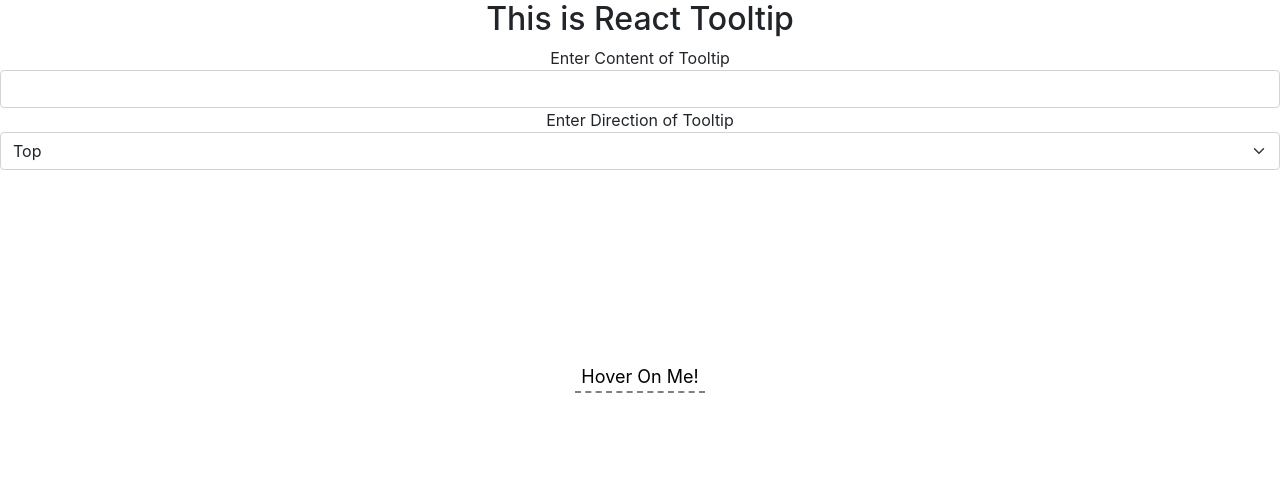
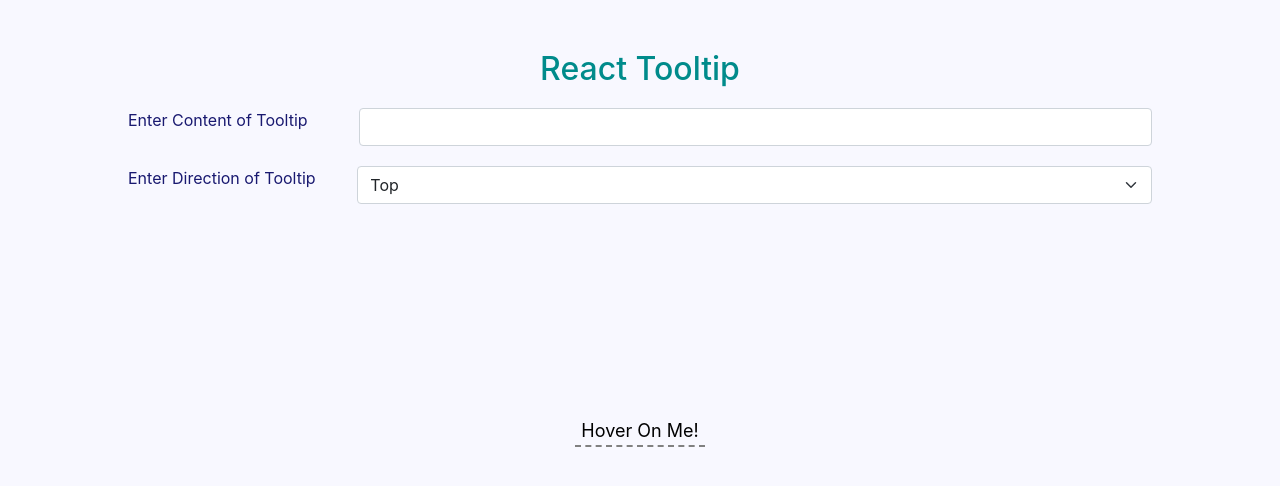
Before and after one commit to Engaurav/React-Tooltip, a React (Create React App) app: page / in a window 1280 px wide. Shown: the top 486 px of the page. Built offline with nearby package versions, Linux system fonts and the light colour scheme.

Commit message:
Finalising CSS and Comments

```diff
--- a/src/App.css
+++ b/src/App.css
@@ -1,8 +1,17 @@
-.App {
-  text-align: center;
+/* css for body */
+body{
+  background: ghostwhite;
 }
 
 
+
+/* css for app component */
+.App {
+  text-align: center;
+  margin-top: 50px;
+}
+
+/* css for button in button component */
 .button{
   cursor: pointer;
   background: none;
@@ -10,3 +19,26 @@
   border-bottom: dashed 2px gray;
   font-size: large;
 }
+
+/* css for h2 heading */
+h2{
+  color: darkcyan;
+}
+
+
+/* css for form div */
+.form-div{
+  display: flex;
+  justify-content: space-between;
+  margin: 20px 0;
+  width: 80%;
+  margin-left: 10%;
+}
+
+/* css for form label */
+.form-div label{
+  width: 300px;
+  text-align: left;
+  font-weight: 400;
+  color: midnightblue;
+}
--- a/src/App.js
+++ b/src/App.js
@@ -4,46 +4,58 @@
 import Tooltip from "./components/Tooltip";
 
 export default class App extends Component {
+
+  // constructor to create state for this class
   constructor() {
     super();
     this.state = {
       direction: "top",
-      content : "Hover Content"
+      content: "Hover Content",
     };
   }
 
-
+  // function to handle input content for hover
   handleContentInput = (e) => {
     console.log(e.target.value);
-    if(e.target.value.length > 0){
+    if (e.target.value.length > 0) {
       this.setState({
-        content : e.target.value
-      })
-    }else{
+        content: e.target.value,
+      });
+    } else {
       this.setState({
-        content : "Hover Content"
-      })
+        content: "Hover Content",
+      });
     }
+  };
 
-  }
+  // function to handle direction according to select option
   handleDirectionInput = (e) => {
-    console.log(e.target.value)
+    console.log(e.target.value);
     this.setState({
-      direction: e.target.value
-    })
-  }
+      direction: e.target.value,
+    });
+  };
   render() {
     return (
       <div className="App">
+        {/* Start :For Input Value to Change Direction & Content of Tooltip */}
         <div>
-          <h2>This is React Tooltip</h2>
-          <div>
-            <label>Enter Content of Tooltip</label>
-            <input type="text" className="form-control"  onKeyUp={this.handleContentInput} />
+          {/* heading */}
+          <h2>React Tooltip</h2>
+          <div className="form-div">
+            <label className="form-label">Enter Content of Tooltip</label>
+            <input
+              type="text"
+              className="form-control"
+              onKeyUp={this.handleContentInput}
+            />
           </div>
-          <div>
+          <div className="form-div">
             <label>Enter Direction of Tooltip</label>
-            <select className="form-select" onChange={this.handleDirectionInput}>
+            <select
+              className="form-select"
+              onChange={this.handleDirectionInput}
+            >
               <option value="top">Top</option>
               <option value="left">Left</option>
               <option value="right">Right</option>
@@ -51,9 +63,12 @@
             </select>
           </div>
         </div>
+        {/* End :For Input Value to Change Direction & Content of Tooltip */}
 
-
+        {/* This is Tooltip I created */}
+        {/* To use tooltip you have to bind component inside tooltip */}
         <Tooltip content={this.state.content} direction={this.state.direction}>
+          {/* calling button component */}
           <Button />
         </Tooltip>
       </div>
--- a/src/components/Tooltip.js
+++ b/src/components/Tooltip.js
@@ -2,45 +2,49 @@
 import "../css/tooltip.css";
 
 export default class Tooltip extends Component {
+  // constructor to create state for this class
   constructor() {
     super();
     this.state = {
-      direction: "my-tooltiptext t-left",
-      content : "Hover Content"
+      direction: "my-tooltiptext t-top",
+      content: "Hover Content",
     };
   }
 
- hanldeTooltip = () => {
+  //  function to change values if data change
+  hanldeTooltip = () => {
+    // setting content
     this.setState({
-        content : this.props.content,
-    })
-    if(this.props.direction === "top"){
-        this.setState({
-            direction : "my-tooltiptext t-top",
-        })
-    }else if(this.props.direction === "right"){
-        this.setState({
-            direction : "my-tooltiptext t-right",
-        })
-    }else if(this.props.direction === "left"){
-        this.setState({
-            direction : "my-tooltiptext t-left",
-        })
-    }else{
-        this.setState({
-            direction : "my-tooltiptext t-bottom",
-        })
+      content: this.props.content,
+    });
+
+    // setting up direction according to direction
+    if (this.props.direction === "top") {
+      this.setState({
+        direction: "my-tooltiptext t-top",
+      });
+    } else if (this.props.direction === "right") {
+      this.setState({
+        direction: "my-tooltiptext t-right",
+      });
+    } else if (this.props.direction === "left") {
+      this.setState({
+        direction: "my-tooltiptext t-left",
+      });
+    } else {
+      this.setState({
+        direction: "my-tooltiptext t-bottom",
+      });
     }
-  }
-  componentDidMount(){
-    this.hanldeTooltip();
-  }
-
+  };
 
   render() {
     return (
+      // div for bidning componet for tooltip
       <div className="my-tooltip" onMouseEnter={this.hanldeTooltip}>
+        {/* span for tooltip text */}
         <span className={this.state.direction}>{this.state.content}</span>
+        {/* componet fetching from where is called */}
         {this.props.children}
       </div>
     );
```
